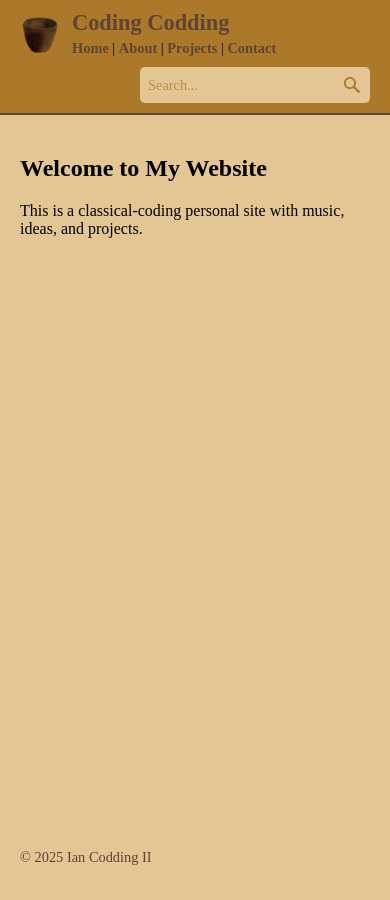
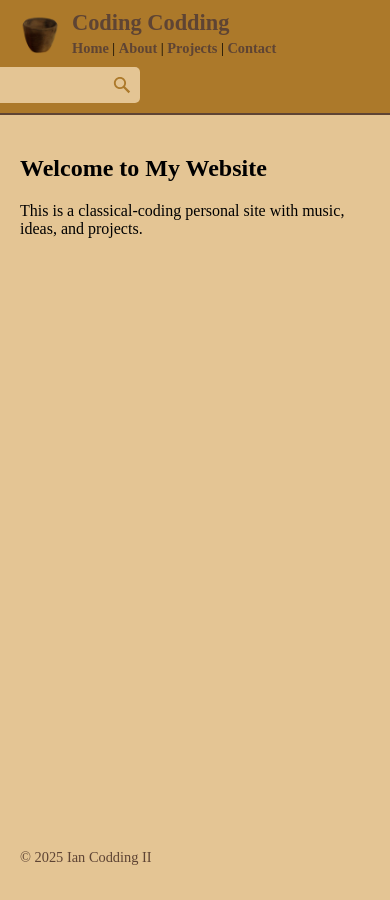
Before and after one commit to Ian-Codding-II/CodingCodding, a Jekyll site: the page built from index.html, in a window 390 px wide. Built offline with Jekyll 4.4.1, drawn with Linux system fonts in a browser that asks for light colours.

Commit message:
I am making a to bar, rearanged

```diff
--- a/styles/main.css
+++ b/styles/main.css
@@ -171,7 +171,7 @@ main {
   }
 
   .searchbar-container {
-    max-width: 100%;
+    max-width: 30%;
   }
 
   .searchbar-container form {
```
